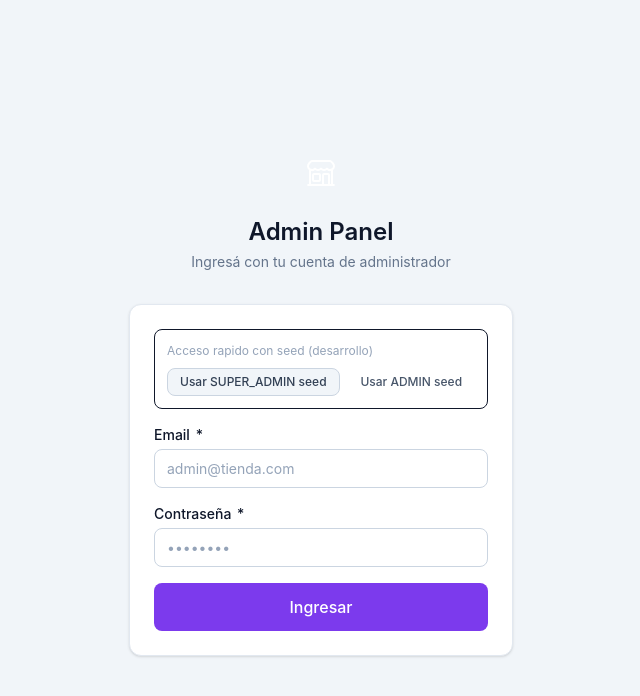
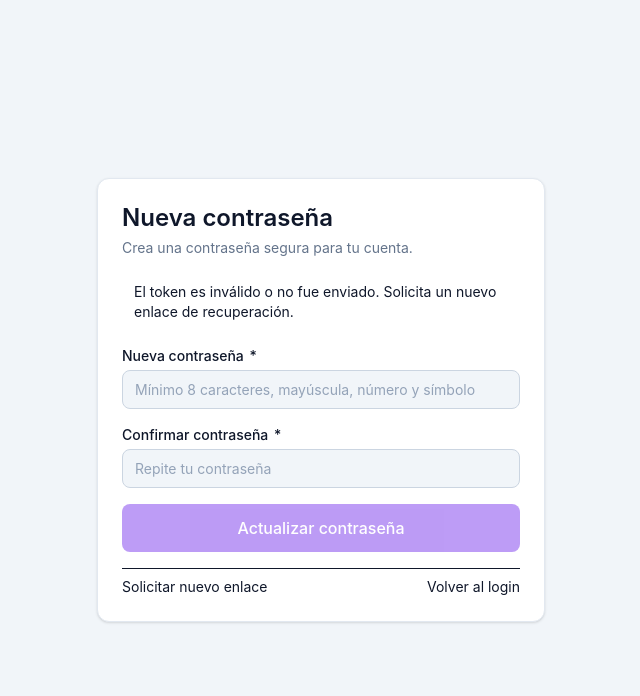
Before and after one commit to ronnyfly2/ecommerce, a Vue app in the folder admin-panel/: page /reset-password in a window 1280 px wide. Before the commit this address led to /login. Shown: the top 696 px of the page, without its empty margins (319-959 px from the left). Built offline with nearby package versions, Linux system fonts and the light colour scheme; no server answers.

Commit message:
feat(admin-panel): add forgot/reset password user flow

```diff
--- a/admin-panel/src/router/index.ts
+++ b/admin-panel/src/router/index.ts
@@ -10,6 +10,18 @@ const router = createRouter({
       path: '/login',
       name: 'login',
       component: () => import('@/views/auth/LoginView.vue'),
+      meta: { public: true, layout: 'auth' },
+    },
+    {
+      path: '/forgot-password',
+      name: 'forgot-password',
+      component: () => import('@/views/auth/ForgotPasswordView.vue'),
+      meta: { public: true, layout: 'auth' },
+    },
+    {
+      path: '/reset-password',
+      name: 'reset-password',
+      component: () => import('@/views/auth/ResetPasswordView.vue'),
       meta: { public: true, layout: 'auth' },
     },
 
@@ -149,7 +161,8 @@ router.beforeEach(async (to) => {
     return { name: 'login', query: { redirect: to.fullPath } }
   }
 
-  if (to.name === 'login' && auth.isAuthenticated) {
+  const authPublicPages = new Set(['login', 'forgot-password', 'reset-password'])
+  if (to.name && authPublicPages.has(String(to.name)) && auth.isAuthenticated) {
     return { name: 'dashboard' }
   }
 })
--- a/admin-panel/src/services/auth.service.ts
+++ b/admin-panel/src/services/auth.service.ts
@@ -1,5 +1,13 @@
 import { http, setAccessToken, clearTokens } from './http'
-import type { ApiResponse, LoginDto, LoginResponse, User, RefreshTokenRecord } from '@/types/api'
+import type {
+  ApiResponse,
+  ForgotPasswordDto,
+  LoginDto,
+  LoginResponse,
+  RefreshTokenRecord,
+  ResetPasswordDto,
+  User,
+} from '@/types/api'
 
 export const authService = {
   async login(dto: LoginDto) {
@@ -38,4 +46,14 @@ export const authService = {
   async revokeSession(tokenId: string) {
     await http.post('/auth/logout-device', { tokenId })
   },
+
+  async forgotPassword(dto: ForgotPasswordDto) {
+    const res = await http.post<ApiResponse<{ message: string }>>('/auth/forgot-password', dto)
+    return res.data.data
+  },
+
+  async resetPassword(dto: ResetPasswordDto) {
+    const res = await http.post<ApiResponse<{ message: string }>>('/auth/reset-password', dto)
+    return res.data.data
+  },
 }
--- a/admin-panel/src/services/http.ts
+++ b/admin-panel/src/services/http.ts
@@ -49,7 +49,9 @@ http.interceptors.response.use(
     const isAuthEndpoint =
       requestUrl.includes('/auth/login') ||
       requestUrl.includes('/auth/register') ||
-      requestUrl.includes('/auth/refresh')
+      requestUrl.includes('/auth/refresh') ||
+      requestUrl.includes('/auth/forgot-password') ||
+      requestUrl.includes('/auth/reset-password')
 
     if (isAuthEndpoint) {
       return Promise.reject(error)
--- /dev/null
+++ b/admin-panel/src/views/auth/ForgotPasswordView.vue
@@ -0,0 +1,80 @@
+<script setup lang="ts">
+import { reactive, ref } from 'vue'
+import { useRouter } from 'vue-router'
+import { authService } from '@/services/auth.service'
+import { extractErrorMessage } from '@/utils/error'
+import UiToastContainer from '@/components/ui/UiToastContainer.vue'
+import UiInput from '@/components/ui/UiInput.vue'
+import UiButton from '@/components/ui/UiButton.vue'
+
+const router = useRouter()
+
+const form = reactive({ email: '' })
+const loading = ref(false)
+const successMessage = ref('')
+const error = ref('')
+
+async function submit() {
+  loading.value = true
+  error.value = ''
+  successMessage.value = ''
+
+  try {
+    const response = await authService.forgotPassword({ email: form.email })
+    successMessage.value = response.message
+  } catch (e) {
+    error.value = extractErrorMessage(e, 'No pudimos procesar la solicitud')
+  } finally {
+    loading.value = false
+  }
+}
+</script>
+
+<template>
+  <div class="min-h-screen bg-[--color-surface-100] flex items-center justify-center p-4">
+    <UiToastContainer />
+
+    <div class="w-full max-w-md card p-6 space-y-4">
+      <div>
+        <h1 class="text-heading-2">Recuperar contraseña</h1>
+        <p class="text-muted mt-1">
+          Ingresa tu email y te enviaremos un enlace para restablecer tu contraseña.
+        </p>
+      </div>
+
+      <form class="space-y-4" @submit.prevent="submit">
+        <UiInput
+          id="forgot-email"
+          v-model="form.email"
+          type="email"
+          label="Email"
+          autocomplete="email"
+          placeholder="admin@tienda.com"
+          required
+        />
+
+        <div v-if="successMessage" class="text-sm text-[--color-success-700] bg-[--color-success-50] rounded-lg px-3 py-2">
+          {{ successMessage }}
+        </div>
+
+        <div v-if="error" class="text-sm text-[--color-danger-600] bg-[--color-danger-50] rounded-lg px-3 py-2">
+          {{ error }}
+        </div>
+
+        <UiButton type="submit" size="lg" class="w-full" :loading="loading">
+          {{ loading ? 'Enviando…' : 'Enviar enlace' }}
+        </UiButton>
+      </form>
+
+      <div class="flex justify-between items-center pt-2 border-t border-[--color-surface-200]">
+        <button
+          type="button"
+          class="text-sm text-[--color-primary-700] hover:text-[--color-primary-800]"
+          @click="router.push({ name: 'login' })"
+        >
+          Volver al login
+        </button>
+      </div>
+    </div>
+  </div>
+</template>
--- a/admin-panel/src/views/auth/LoginView.vue
+++ b/admin-panel/src/views/auth/LoginView.vue
@@ -110,6 +110,16 @@ async function submit() {
             required
           />
 
+          <div class="flex justify-end">
+            <button
+              type="button"
+              class="text-sm text-[--color-primary-700] hover:text-[--color-primary-800]"
+              @click="router.push({ name: 'forgot-password' })"
+            >
+              ¿Olvidaste tu contraseña?
+            </button>
+          </div>
+
           <div v-if="error" class="text-sm text-[--color-danger-600] bg-[--color-danger-50] rounded-lg px-3 py-2">
             {{ error }}
           </div>
--- /dev/null
+++ b/admin-panel/src/views/auth/ResetPasswordView.vue
@@ -0,0 +1,134 @@
+<script setup lang="ts">
+import { computed, reactive, ref } from 'vue'
+import { useRoute, useRouter } from 'vue-router'
+import { authService } from '@/services/auth.service'
+import { extractErrorMessage } from '@/utils/error'
+import UiToastContainer from '@/components/ui/UiToastContainer.vue'
+import UiInput from '@/components/ui/UiInput.vue'
+import UiButton from '@/components/ui/UiButton.vue'
+
+const route = useRoute()
+const router = useRouter()
+
+const token = computed(() => String(route.query.token ?? ''))
+
+const form = reactive({
+  password: '',
+  confirmPassword: '',
+})
+
+const loading = ref(false)
+const successMessage = ref('')
+const error = ref('')
+
+const tokenMissing = computed(() => token.value.trim().length === 0)
+const passwordMismatch = computed(() => form.password !== form.confirmPassword)
+
+async function submit() {
+  if (tokenMissing.value) {
+    error.value = 'El link de recuperación no contiene un token válido'
+    return
+  }
+
+  if (passwordMismatch.value) {
+    error.value = 'Las contraseñas no coinciden'
+    return
+  }
+
+  loading.value = true
+  error.value = ''
+  successMessage.value = ''
+
+  try {
+    const response = await authService.resetPassword({
+      token: token.value,
+      password: form.password,
+    })
+    successMessage.value = response.message
+  } catch (e) {
+    error.value = extractErrorMessage(e, 'No se pudo cambiar la contraseña')
+  } finally {
+    loading.value = false
+  }
+}
+</script>
+
+<template>
+  <div class="min-h-screen bg-[--color-surface-100] flex items-center justify-center p-4">
+    <UiToastContainer />
+
+    <div class="w-full max-w-md card p-6 space-y-4">
+      <div>
+        <h1 class="text-heading-2">Nueva contraseña</h1>
+        <p class="text-muted mt-1">
+          Crea una contraseña segura para tu cuenta.
+        </p>
+      </div>
+
+      <div v-if="tokenMissing" class="text-sm text-[--color-danger-600] bg-[--color-danger-50] rounded-lg px-3 py-2">
+        El token es inválido o no fue enviado. Solicita un nuevo enlace de recuperación.
+      </div>
+
+      <form class="space-y-4" @submit.prevent="submit">
+        <UiInput
+          id="reset-password"
+          v-model="form.password"
+          type="password"
+          autocomplete="new-password"
+          label="Nueva contraseña"
+          placeholder="Mínimo 8 caracteres, mayúscula, número y símbolo"
+          required
+          :disabled="tokenMissing"
+        />
+
+        <UiInput
+          id="reset-password-confirm"
+          v-model="form.confirmPassword"
+          type="password"
+          autocomplete="new-password"
+          label="Confirmar contraseña"
+          placeholder="Repite tu contraseña"
+          required
+          :disabled="tokenMissing"
+          :error="passwordMismatch ? 'Las contraseñas no coinciden' : undefined"
+        />
+
+        <div v-if="successMessage" class="text-sm text-[--color-success-700] bg-[--color-success-50] rounded-lg px-3 py-2">
+          {{ successMessage }}
+        </div>
+
+        <div v-if="error" class="text-sm text-[--color-danger-600] bg-[--color-danger-50] rounded-lg px-3 py-2">
+          {{ error }}
+        </div>
+
+        <UiButton
+          type="submit"
+          size="lg"
+          class="w-full"
+          :loading="loading"
+          :disabled="tokenMissing || passwordMismatch"
+        >
+          {{ loading ? 'Actualizando…' : 'Actualizar contraseña' }}
+        </UiButton>
+      </form>
+
+      <div class="flex justify-between items-center pt-2 border-t border-[--color-surface-200]">
+        <button
+          type="button"
+          class="text-sm text-[--color-primary-700] hover:text-[--color-primary-800]"
+          @click="router.push({ name: 'forgot-password' })"
+        >
+          Solicitar nuevo enlace
+        </button>
+
+        <button
+          type="button"
+          class="text-sm text-[--color-surface-600] hover:text-[--color-surface-900]"
+          @click="router.push({ name: 'login' })"
+        >
+          Volver al login
+        </button>
+      </div>
+    </div>
+  </div>
+</template>
```
Also changed, not shown: admin-panel/src/types/api.ts (+9 -0 lines).
